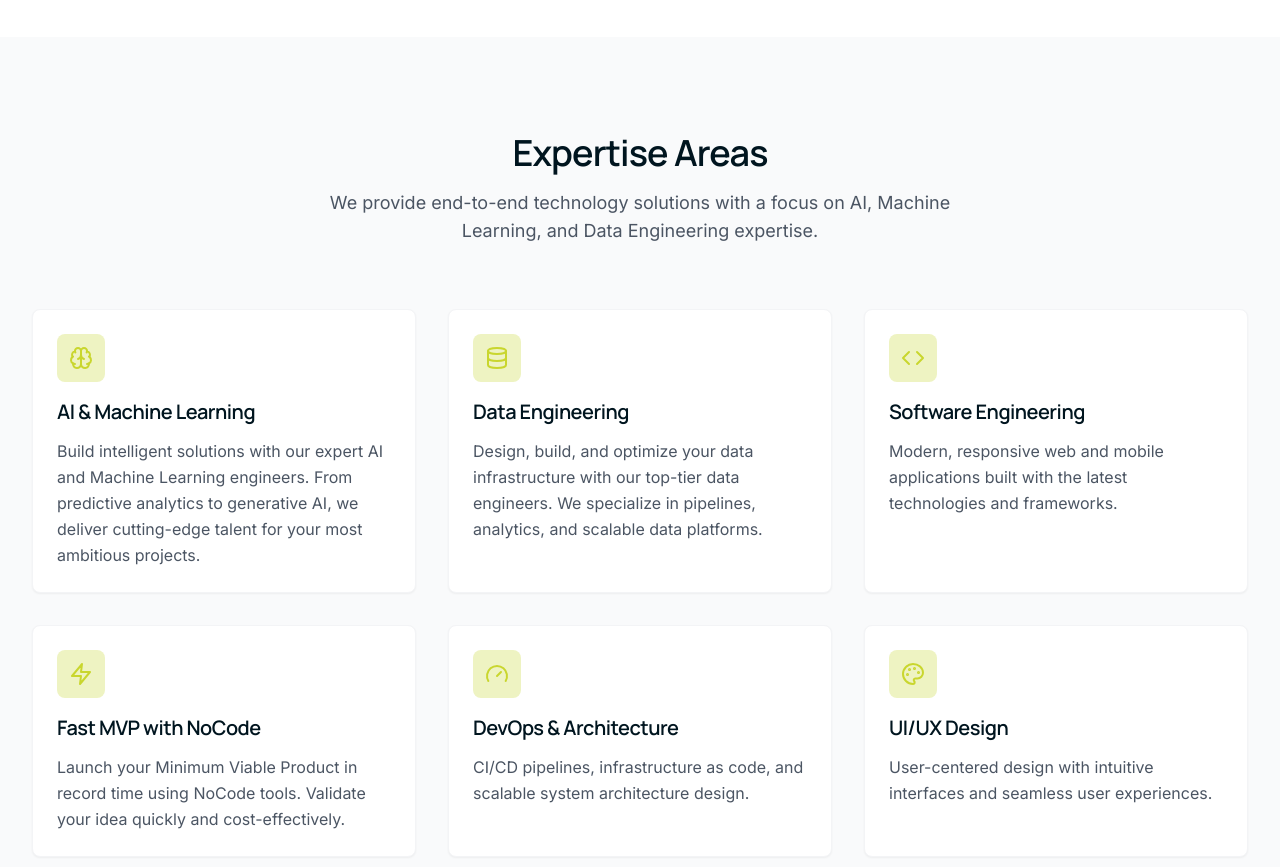
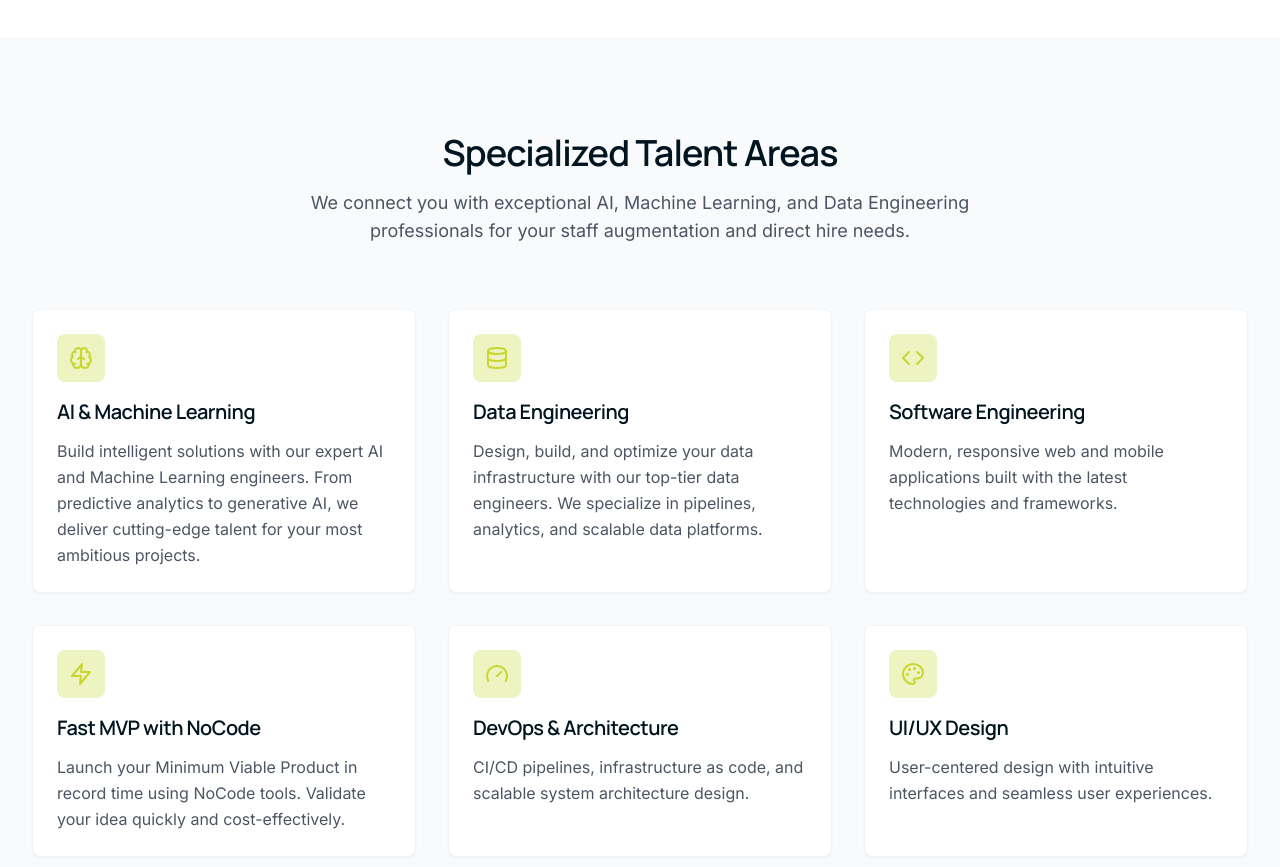
Before and after one commit to obli137/leveluphr, a React (Vite) app: page / in a window 1280 px wide. Shown: the part 860-1727 px from the top of the page. Built offline with nearby package versions, Linux system fonts and the light colour scheme.

Commit message:
mejoras de detalles

```diff
--- a/src/components/home/ServicesSection.tsx
+++ b/src/components/home/ServicesSection.tsx
@@ -76,9 +76,9 @@ const ServicesSection: React.FC = () => {
         <div className="container-custom">
           <ScrollReveal>
             <div className="text-center mb-16">
-              <h2 className="mb-4">Expertise Areas</h2>
+              <h2 className="mb-4">Specialized Talent Areas</h2>
               <p className="text-lg text-gray-600 max-w-2xl mx-auto">
-                We provide end-to-end technology solutions with a focus on AI, Machine Learning, and Data Engineering expertise.
+                We connect you with exceptional AI, Machine Learning, and Data Engineering professionals for your staff augmentation and direct hire needs.
               </p>
             </div>
           </ScrollReveal>
```
